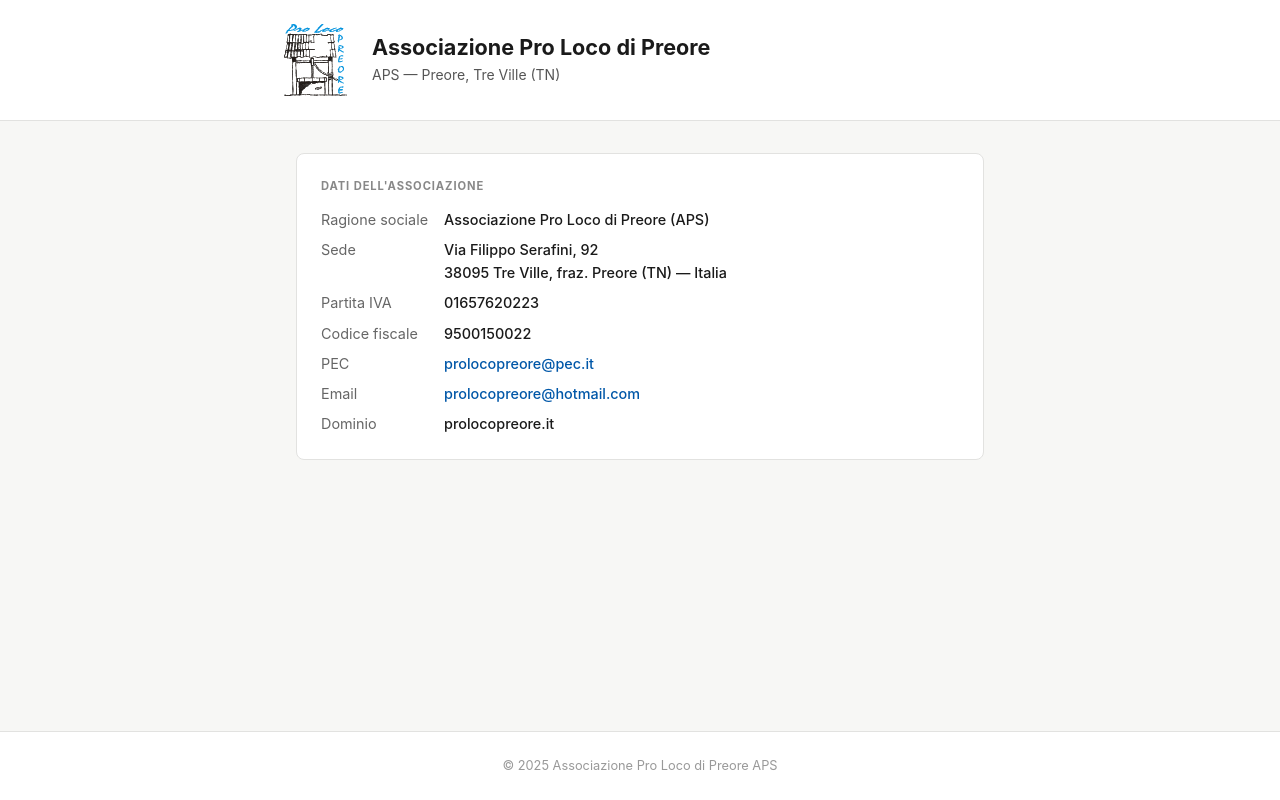
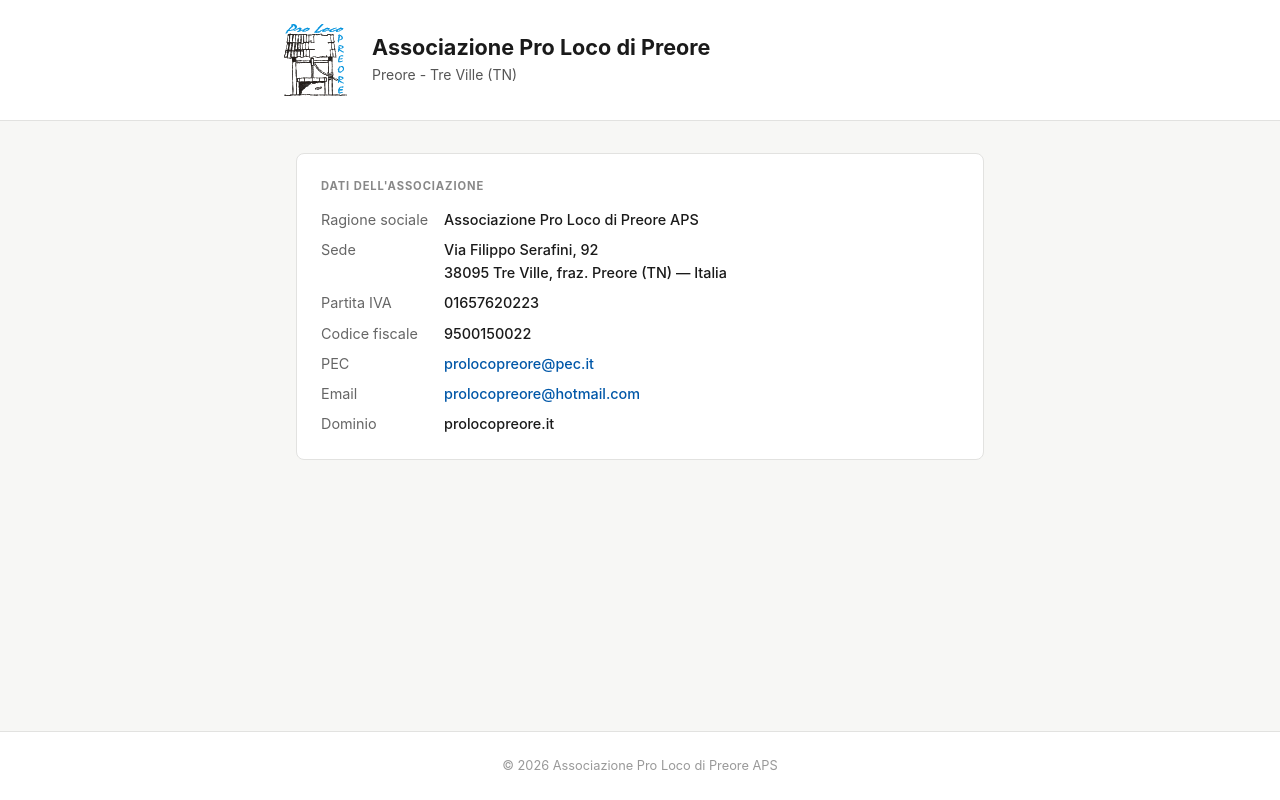
Before and after one commit to mpaletti/prolocopreore, a plain HTML site: page index.html in a window 1280 px wide. Drawn offline with Linux system fonts and the light colour scheme.

Commit message:
Fixed some typo

```diff
--- a/index.html
+++ b/index.html
@@ -151,7 +151,7 @@
       <img src="assets/logo.svg" alt="Logo Pro Loco di Preore">
       <div class="header-text">
         <h1>Associazione Pro Loco di Preore</h1>
-        <p>APS &mdash; Preore, Tre Ville (TN)</p>
+        <p>Preore - Tre Ville (TN)</p>
       </div>
     </div>
   </header>
@@ -161,7 +161,7 @@
       <p class="card-title">Dati dell'associazione</p>
       <dl>
         <dt>Ragione sociale</dt>
-        <dd>Associazione Pro Loco di Preore (APS)</dd>
+        <dd>Associazione Pro Loco di Preore APS</dd>
 
         <dt>Sede</dt>
         <dd>Via Filippo Serafini, 92<br>38095 Tre Ville, fraz. Preore (TN) &mdash; Italia</dd>
@@ -186,7 +186,7 @@
   </main>
 
   <footer>
-    <p>&copy; 2025 Associazione Pro Loco di Preore APS</p>
+    <p>&copy; 2026 Associazione Pro Loco di Preore APS</p>
   </footer>
 
 </body>
```
